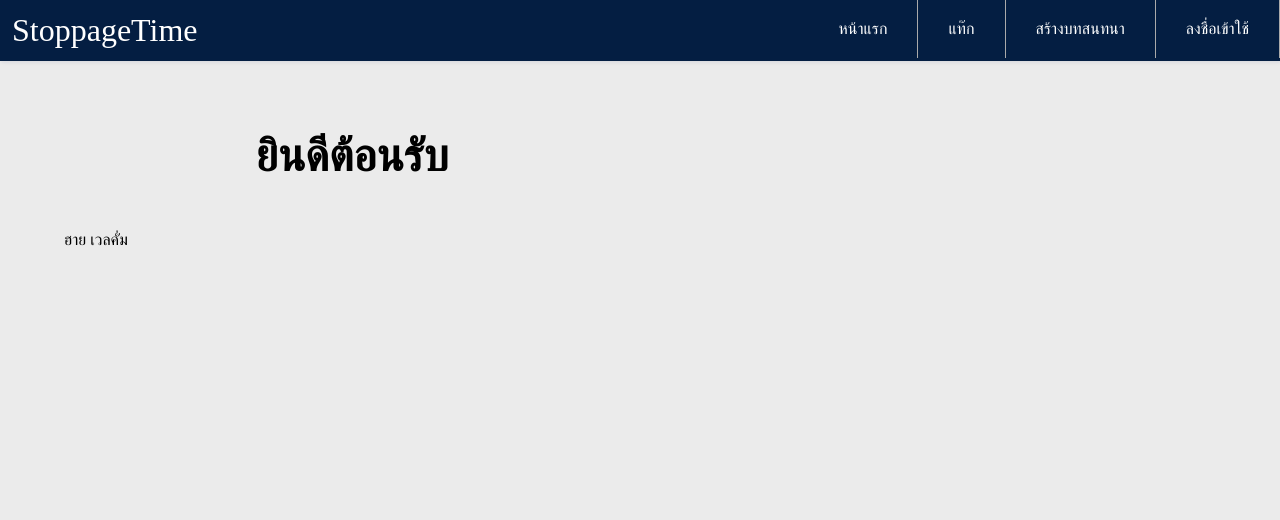
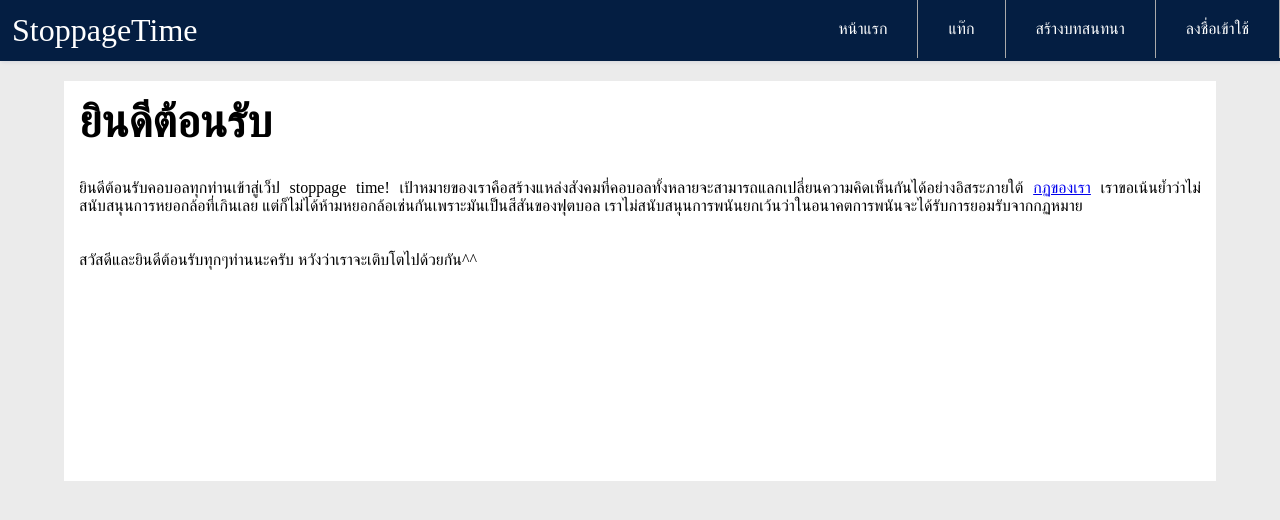
Before and after one commit to IngJirayu/stoppageTime, a PHP site: page /announcement.php in a window 1280 px wide. Shown: the top 520 px of the page. Run offline with PHP 8.4, Linux system fonts and the light colour scheme.

Commit message:
added announcement page

```diff
--- a/announcement.php
+++ b/announcement.php
@@ -4,13 +4,19 @@
 ?>
 
 <div class="announcementWrapper">
-
-    <p class="announcementHeader">
-        ยินดีต้อนรับ
-    </p>
-
-    <p class="actualAnnouncement">
-        ฮาย เวลคั่ม
-    </p>
-
+    <div class="announcementSecondWrapper">
+        <div class="announcementHeader">
+           ยินดีต้อนรับ
+        </div>
+        <div class="announcementText">
+        ยินดีต้อนรับคอบอลทุกท่านเข้าสู่เว็ป stoppage time!
+        เป้าหมายของเราคือสร้างแหล่งสังคมที่คอบอลทั้งหลายจะสามารถแลกเปลี่ยนความคิดเห็นกันได้อย่างอิสระภายใต้
+        <a href="rules.php">กฏของเรา</a> เราขอเน้นย้ำว่าไม่สนับสนุนการหยอกล้อที่เกินเลย
+        แต่ก็ไม่ได้ห้ามหยอกล้อเช่นกันเพราะมันเป็นสีสันของฟุตบอล เราไม่สนับสนุนการพนันยกเว้นว่าในอนาคตการพนันจะได้รับการยอมรับจากกฏหมาย
+        <br>
+        <br>
+        <br>
+        สวัสดีและยินดีต้อนรับทุกๆท่านนะครับ หวังว่าเราจะเติบโตไปด้วยกัน^^
+        </div>
+    </div>
 </div>
--- a/index.php
+++ b/index.php
@@ -22,6 +22,8 @@ campaign
 
   <div class="announcementLink">
     <a href="announcement.php">ประกาศ:ยินดีต้อนรับ</a>
+    <a href="rules.php">ประกาศ:กฏกติกา</a>
+    <a href="contactUs.php">ติดต่อเรา</a>
   </div>
 
 </div>
--- a/myStyle.css
+++ b/myStyle.css
@@ -767,27 +767,32 @@ a.individualTag:hover{
     margin-top: 20px;
     display: grid;
     grid-template-columns: 5% 45% 45% 5%;
-    grid-template-rows: 150px auto;
+    grid-template-rows: minmax(50vh, auto);
+    align-self: center;
+}
+.announcementSecondWrapper{
+    grid-column: 2/4;
+
+    background-color: white;
 }
 .announcementHeader{
-    grid-column: 2/3;
-    grid-row: 1/2;
+    padding: 15px;
     font-size: 45px;
     font-weight: bold;
-    justify-self: center;
-    align-self: center;
 }
-.actualAnnouncement{
-    grid-column: 2/3;
-    grid-row: 2/3;
+.announcementText{
+    text-align: justify;
+    text-justify: inter-word;
+    padding: 15px;
 }
+
 
 /*index page*/
 .indexWrapper{
     margin-top: 30px;
     display: grid;
     grid-template-columns: 5% 90% 5%;
-    grid-template-rows: 110px 20px 110px auto;
+    grid-template-rows: 110px 20px auto auto;
 }
 .indexPageTopAd{
     grid-column: 2/3;
@@ -808,6 +813,9 @@ a.individualTag:hover{
     color: rgb(255, 123, 0);
 }
 .announcementLink{
+    display: grid;
+    grid-row: auto;
+    grid-gap: 10px;
     padding: 10px;
 }
 
--- a/viewtopic.php
+++ b/viewtopic.php
@@ -130,7 +130,7 @@ $count = 0;
 
   <?php
   if (!isset($_SESSION['userUid'])) {
-    echo 'มีความเห็น? อยากแสดงความคิดเห็นต้อง<a href="login.php">เข้าสู่ระบบ!</a>';
+    echo '<a href="login.php">เข้าสู่ระบบ!</a>';
   } else { ?>
 
     <form action="includes/comment.inc.php" method="post">
```
